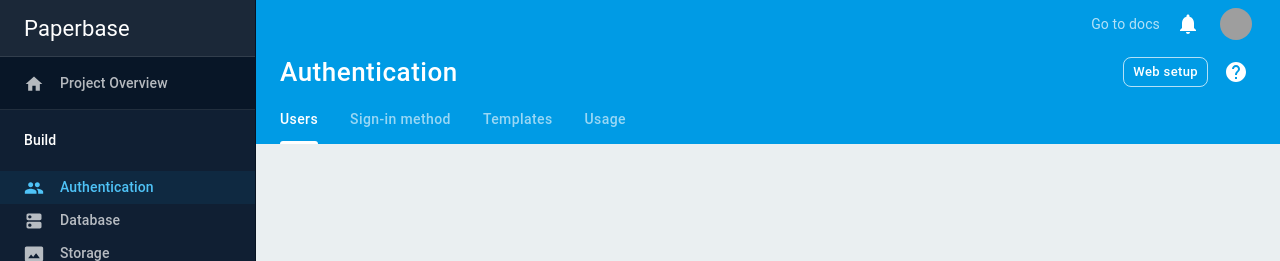
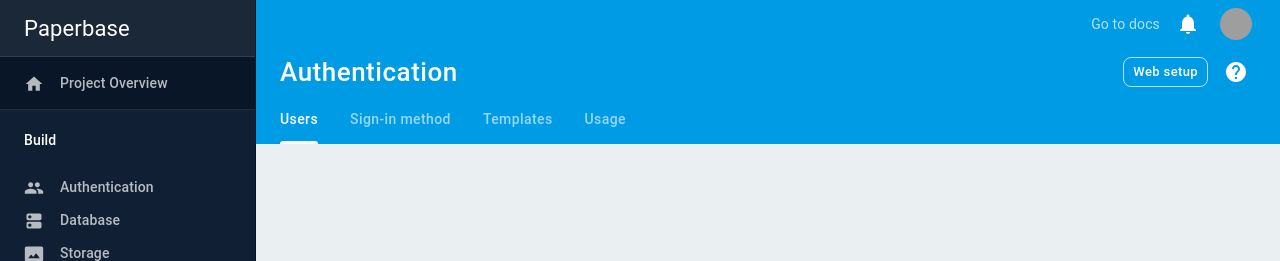
Before and after one commit to FrancescoMain/dashboard, a React (Create React App) app: page / in a window 1280 px wide. Shown: the top 261 px of the page. Built offline with nearby package versions, Linux system fonts and the light colour scheme; grey boxes are pictures that could not be loaded.

Commit message:
active link on click

```diff
--- a/src/components/Navigator/Navigator.tsx
+++ b/src/components/Navigator/Navigator.tsx
@@ -17,6 +17,7 @@
 import TimerIcon from "@mui/icons-material/Timer";
 import SettingsIcon from "@mui/icons-material/Settings";
 import PhonelinkSetupIcon from "@mui/icons-material/PhonelinkSetup";
+import { useState } from "react";
 
 const categories = [
   {
@@ -25,7 +26,6 @@
       {
         id: "Authentication",
         icon: <PeopleIcon />,
-        active: true,
       },
       { id: "Database", icon: <DnsRoundedIcon /> },
       { id: "Storage", icon: <PermMediaOutlinedIcon /> },
@@ -62,7 +62,12 @@
   px: 3,
 };
 const Navigator = (props: DrawerProps) => {
+  const [activeItem, setActiveItem] = useState("");
   const { ...other } = props;
+
+  const handleActive = (id: string) => {
+    setActiveItem(id);
+  };
 
   return (
     <Drawer variant="permanent" {...other}>
@@ -83,9 +88,19 @@
             <ListItem sx={{ py: 2, px: 3 }}>
               <ListItemText sx={{ color: "#fff" }}>{id}</ListItemText>
             </ListItem>
-            {children.map(({ id: childId, icon, active }) => (
+            {children.map(({ id: childId, icon }) => (
               <ListItem disablePadding key={childId}>
-                <ListItemButton selected={active} sx={item}>
+                <ListItemButton
+                  onClick={() => handleActive(childId)}
+                  sx={{
+                    ...item,
+                    bgcolor:
+                      activeItem === childId
+                        ? "rgba(255, 255, 255, 0.08)"
+                        : "transparent",
+                  }}
+                  selected={activeItem === childId}
+                >
                   <ListItemIcon>{icon}</ListItemIcon>
                   <ListItemText>{childId}</ListItemText>
                 </ListItemButton>
```
